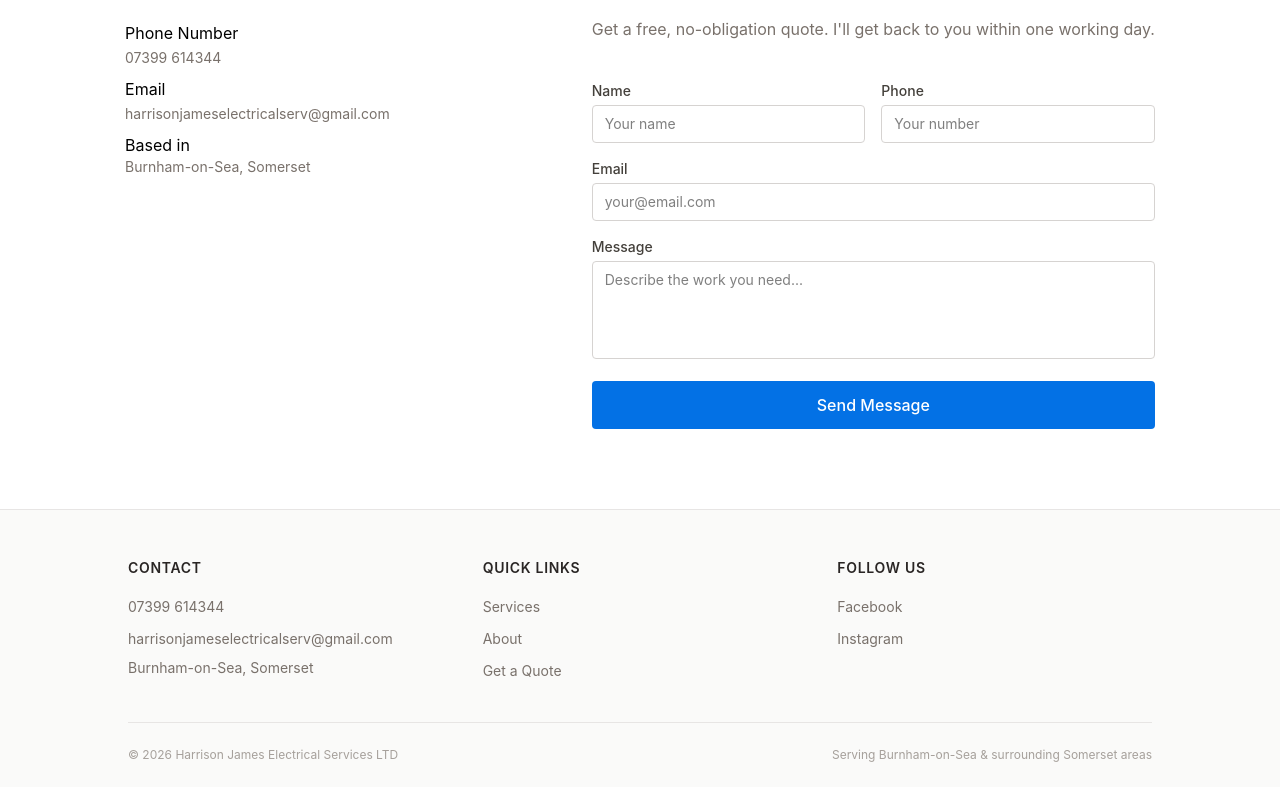
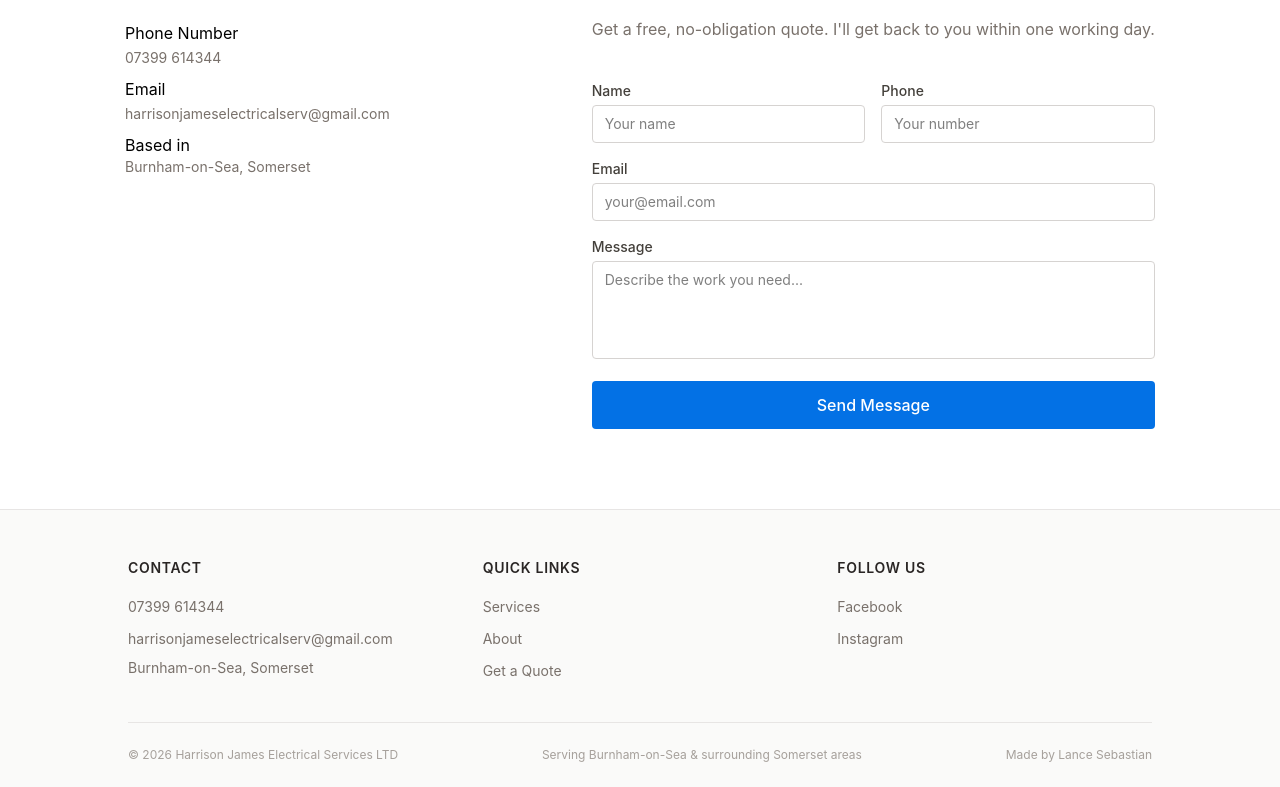
Before and after one commit to LanceSebastian/harrison-james-electrical-services, a React (Vite) app: page / in a window 1280 px wide. Shown: the part 2864-3651 px from the top of the page. Built offline with nearby package versions, Linux system fonts and the light colour scheme.

Commit message:
feat: add bottom bar

```diff
--- a/src/components/Footer.jsx
+++ b/src/components/Footer.jsx
@@ -59,6 +59,7 @@ function Footer() {
         <div className="mt-10 pt-6 border-t border-stone-200 flex flex-col sm:flex-row items-center justify-between gap-2 text-stone-400 text-xs">
           <span>© {new Date().getFullYear()} Harrison James Electrical Services LTD</span>
           <span>Serving Burnham-on-Sea & surrounding Somerset areas</span>
+          <span>Made by Lance Sebastian</span>
         </div>
 
       </div>
```
